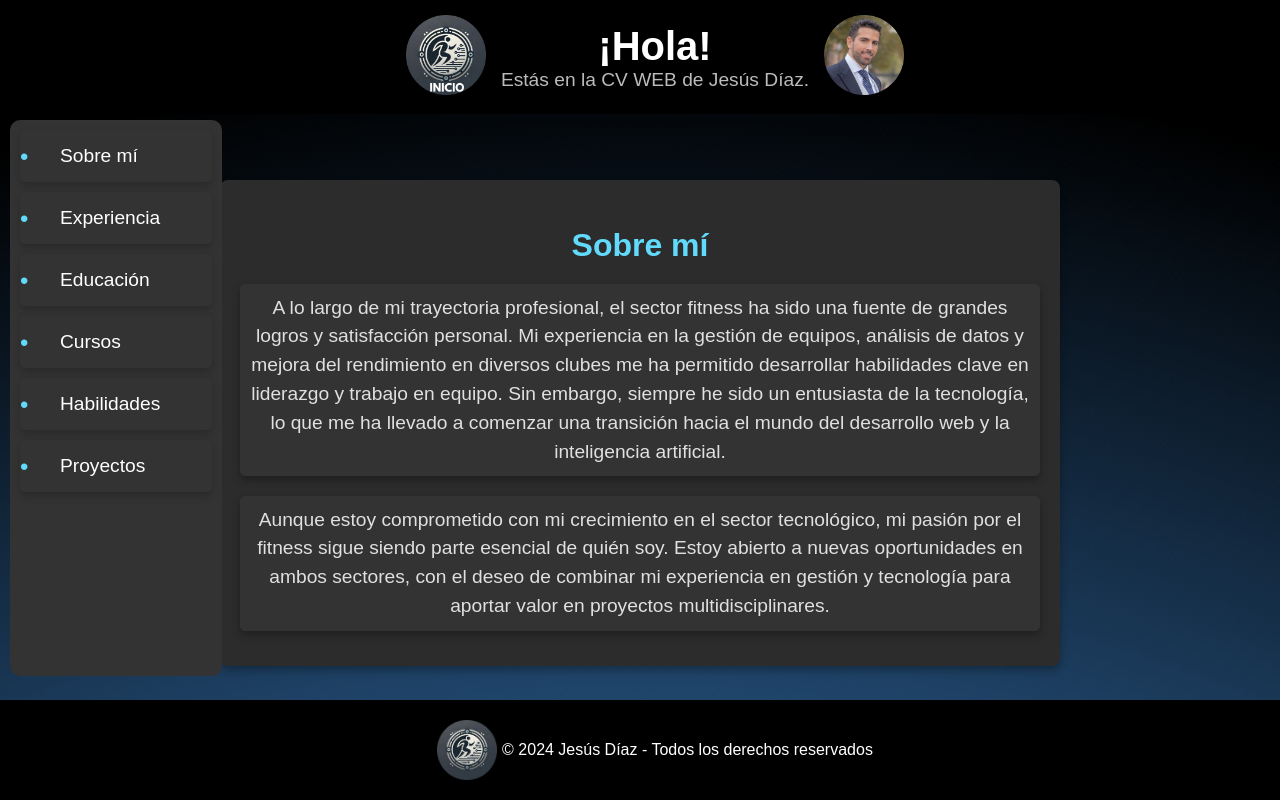
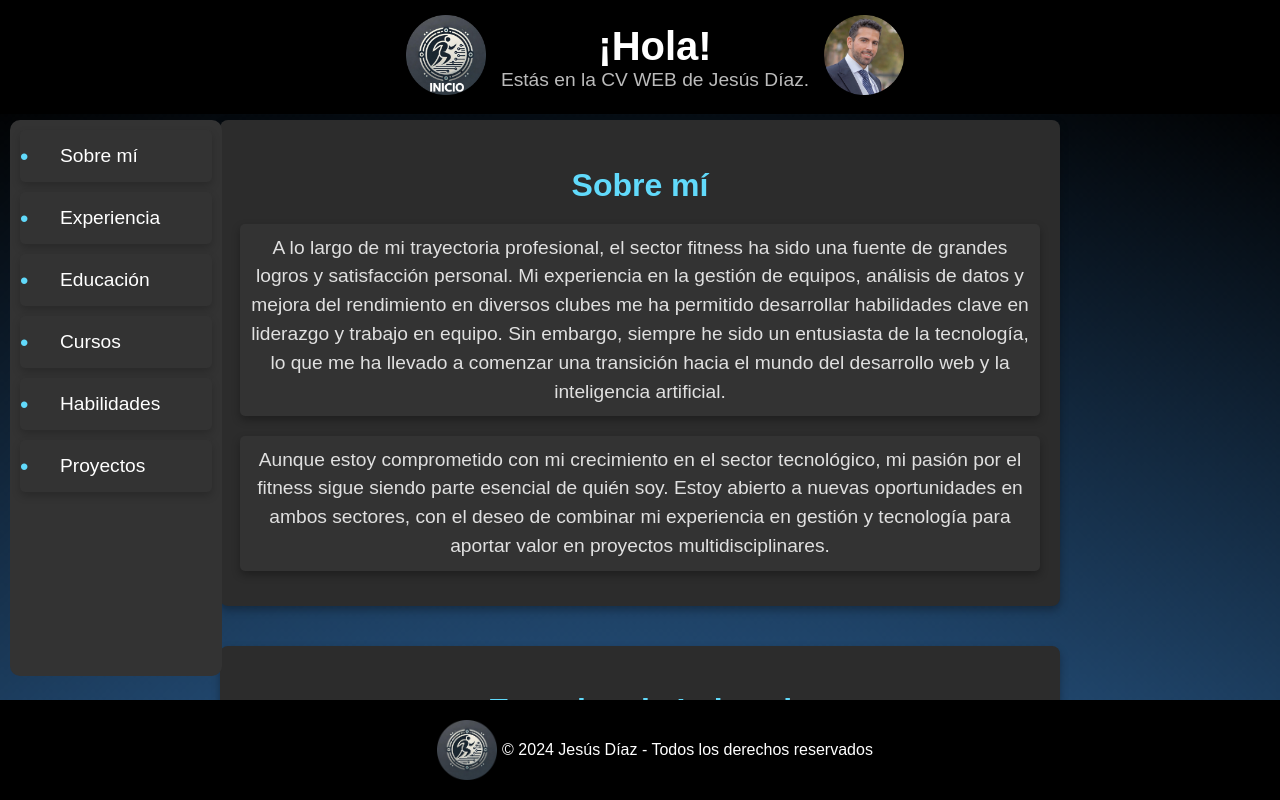
Before and after one commit to jdm1986/mi-curriculum, a React (Create React App) app: page / in a window 1280 px wide. Shown: the top 800 px of the page. Built offline with nearby package versions, Linux system fonts and the light colour scheme.

Commit message:
Estilos 9

```diff
--- a/src/App.css
+++ b/src/App.css
@@ -13,7 +13,7 @@ body {
 
 .App {
   text-align: center;
-  padding-top: 90px; /* Añade espacio para que la cabecera no cubra el contenido */
+  padding-top: 30px; /* Añade espacio para que la cabecera no cubra el contenido */
   padding-bottom: 60px; /* Añade espacio para el footer */
 }
 
@@ -59,7 +59,9 @@ body {
   background-size: cover;
   background-position: center;
   padding: 50px 20px; /* Ajustamos el espacio para las secciones */
+  margin-top: 0px; /* Ajuste para acercar el cuerpo a la cabecera */
 }
+
 
 /* Ajustes responsivos */
 @media (max-width: 768px) {
```
